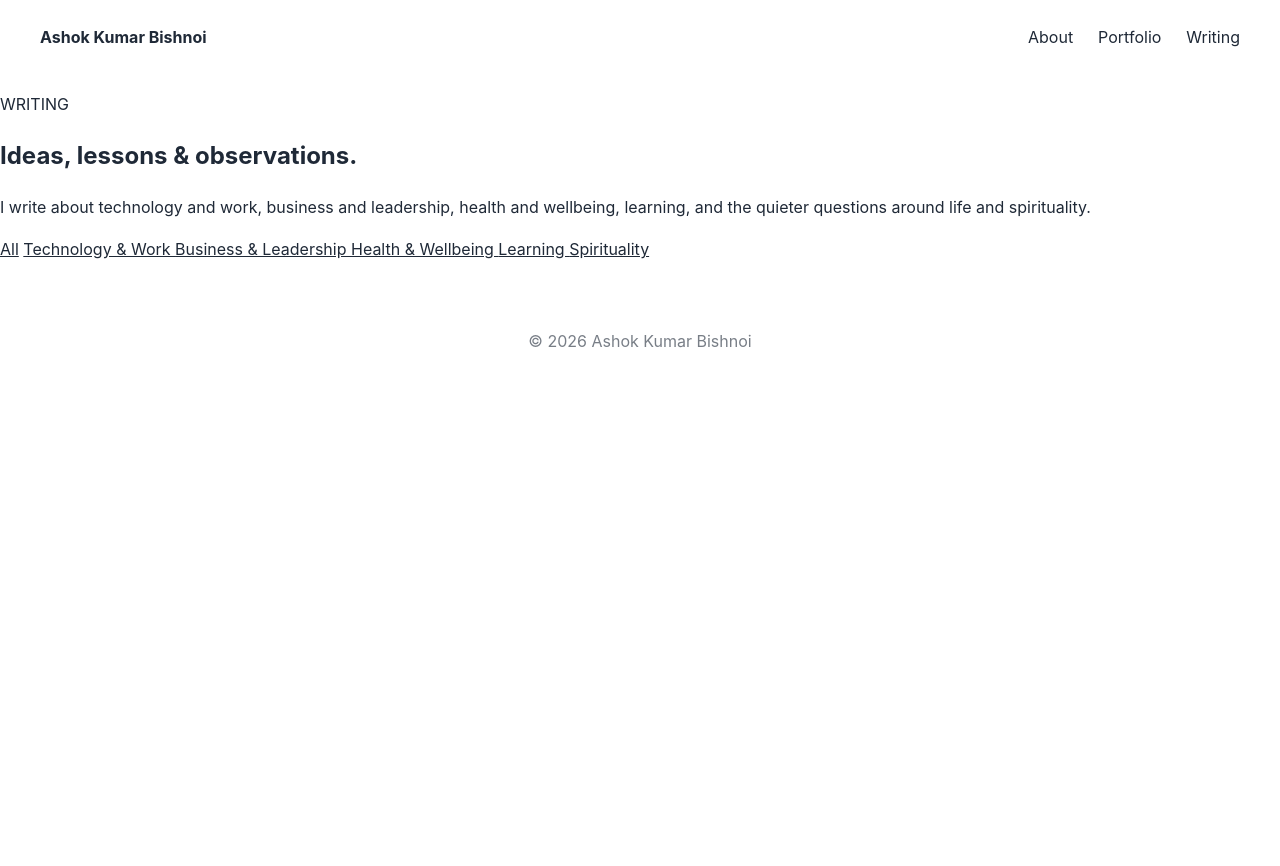
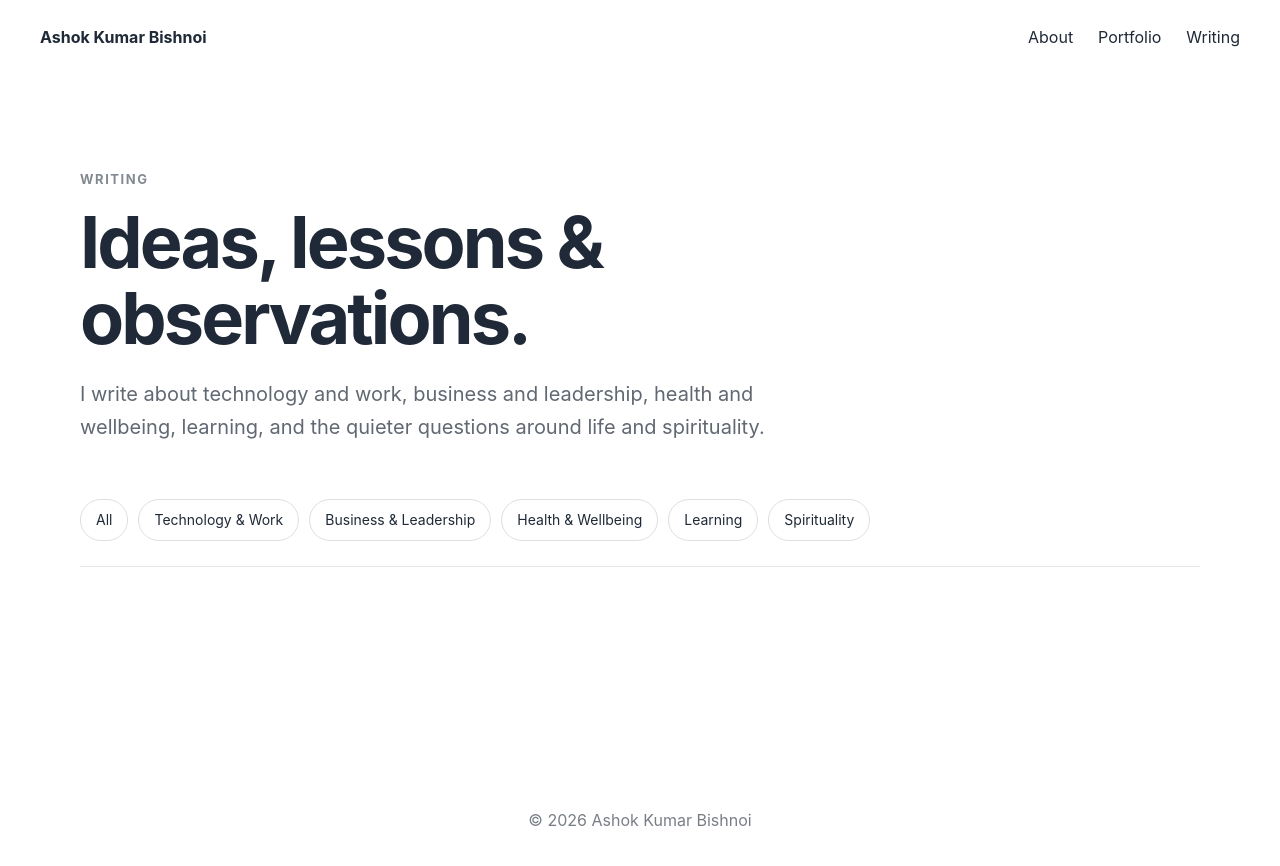
Before and after one commit to AshokBishnoi6767/ashokkumarbishnoi.github.io, a Jekyll site: the page built from blog/index.html, in a window 1280 px wide. Shown: the top 866 px of the page. Built offline with Jekyll 4.4.1, drawn with Linux system fonts in a browser that asks for light colours.

Commit message:
Add styles for blog home and card layout

```diff
--- a/assets/css/blog.css
+++ b/assets/css/blog.css
@@ -205,3 +205,154 @@
     flex-wrap: wrap;
   }
 }
+
+/* ================================
+   BLOG HOME
+   ================================ */
+
+.blog-home {
+  max-width: 1200px;
+  margin: 0 auto;
+  padding: 80px 40px 120px;
+}
+
+.blog-hero {
+  max-width: 800px;
+  margin-bottom: 55px;
+}
+
+.blog-eyebrow {
+  margin-bottom: 15px;
+  font-size: 13px;
+  font-weight: 700;
+  letter-spacing: 0.12em;
+  opacity: 0.55;
+}
+
+.blog-hero h1 {
+  margin: 0 0 22px;
+  font-size: clamp(42px, 7vw, 72px);
+  line-height: 1.05;
+  letter-spacing: -0.04em;
+}
+
+.blog-intro {
+  max-width: 700px;
+  margin: 0;
+  font-size: 20px;
+  line-height: 1.65;
+  opacity: 0.7;
+}
+
+.blog-categories {
+  display: flex;
+  flex-wrap: wrap;
+  gap: 10px;
+  margin-bottom: 55px;
+  padding-bottom: 25px;
+  border-bottom: 1px solid rgba(128, 128, 128, 0.2);
+}
+
+.blog-categories a {
+  padding: 9px 15px;
+  border: 1px solid rgba(128, 128, 128, 0.25);
+  border-radius: 999px;
+  font-size: 14px;
+  text-decoration: none;
+  transition: 0.2s ease;
+}
+
+.blog-categories a:hover {
+  transform: translateY(-2px);
+}
+
+.blog-grid {
+  display: grid;
+  grid-template-columns: repeat(2, minmax(0, 1fr));
+  gap: 45px 35px;
+}
+
+.blog-card {
+  overflow: hidden;
+}
+
+.blog-card-image {
+  display: block;
+  overflow: hidden;
+  aspect-ratio: 16 / 9;
+  border-radius: 14px;
+}
+
+.blog-card-image img {
+  display: block;
+  width: 100%;
+  height: 100%;
+  object-fit: cover;
+  transition: transform 0.35s ease;
+}
+
+.blog-card:hover .blog-card-image img {
+  transform: scale(1.03);
+}
+
+.blog-card-body {
+  padding-top: 22px;
+}
+
+.blog-card-category {
+  margin-bottom: 10px;
+  font-size: 12px;
+  font-weight: 700;
+  letter-spacing: 0.08em;
+  text-transform: uppercase;
+  opacity: 0.55;
+}
+
+.blog-card h2 {
+  margin: 0 0 12px;
+  font-size: 28px;
+  line-height: 1.2;
+  letter-spacing: -0.02em;
+}
+
+.blog-card h2 a {
+  text-decoration: none;
+}
+
+.blog-card-body p {
+  margin: 0 0 18px;
+  font-size: 16px;
+  line-height: 1.6;
+  opacity: 0.7;
+}
+
+.blog-card-meta {
+  display: flex;
+  gap: 8px;
+  font-size: 13px;
+  opacity: 0.5;
+}
+
+@media (max-width: 700px) {
+
+  .blog-home {
+    padding: 55px 20px 80px;
+  }
+
+  .blog-grid {
+    grid-template-columns: 1fr;
+    gap: 50px;
+  }
+
+  .blog-hero h1 {
+    font-size: 44px;
+  }
+
+  .blog-intro {
+    font-size: 18px;
+  }
+
+  .blog-card h2 {
+    font-size: 25px;
+  }
+}
```
